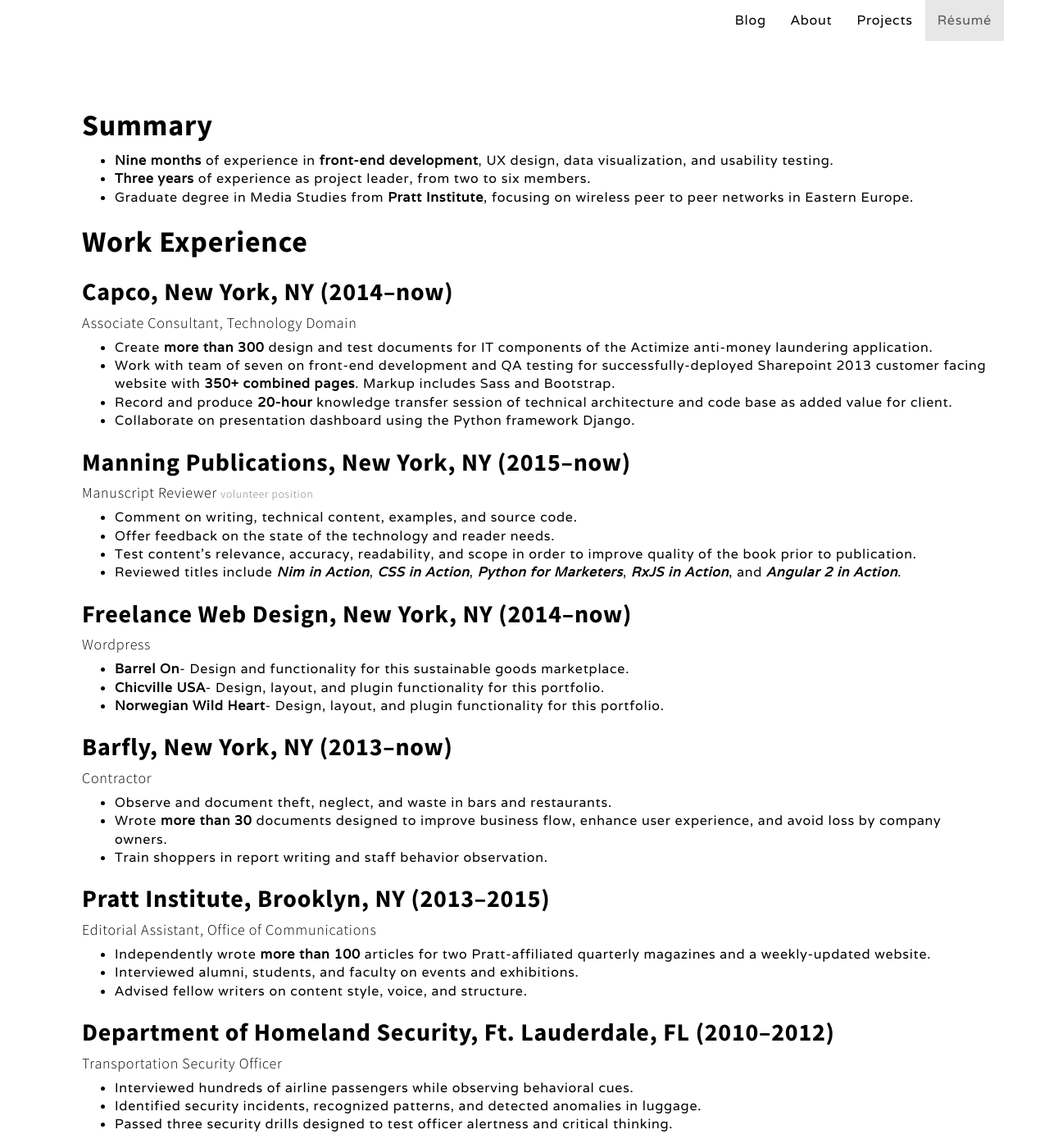
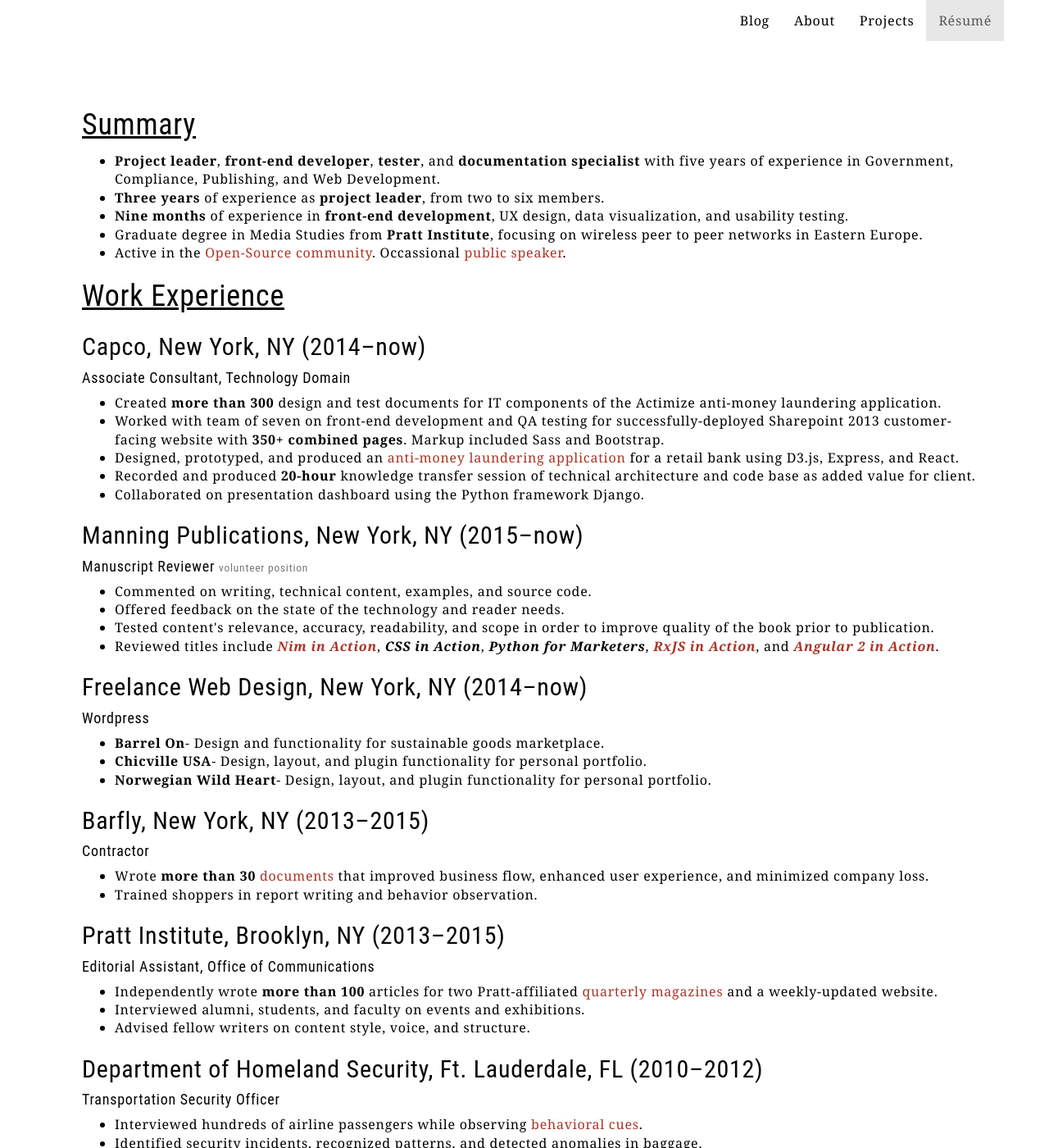
Before and after one commit to janaipakos/janaipakos.github.io, a Jekyll site: the page built from resume.md, in a window 1280 px wide and 1400 px high. Shown: the whole window at 82% size. Built offline with Jekyll 4.4.1, drawn with Linux system fonts in a browser that asks for light colours; nearby versions of some CDN libraries; some of the changed text lies outside the part shown.

Commit message:
Change font style

```diff
--- a/_config.yml
+++ b/_config.yml
@@ -109,6 +109,8 @@ common-ext-css:
 common-googlefonts:
   - "Source+Sans+Pro:200,300,700"
   - "Open+Sans:300italic,400italic,600italic,700italic,800italic,400,300,600,700,800"
+  - "Roboto+Slab:100,300,400,700"
+  - "Roboto+Condensed:300,400"
   - "Varela"
 common-js:
   - "/js/jquery-1.11.2.min.js"
--- a/css/style.css
+++ b/css/style.css
@@ -84,7 +84,7 @@ body {
 }
 
 body {
-    font-family: 'Varela', sans-serif;
+    font-family: 'Roboto Slab', georgia, serif;
     font-style: normal;
     font-weight: 300;
     font-size: 16px;
@@ -176,33 +176,27 @@ a img {
     background: #f5f5f5
 }
 
-h1,
-h2 {
-    font-family: 'Source Sans Pro', sans-serif;
+h1, h2, h3, h4, h5, h6 {
+    font-family: 'Roboto Condensed', helvetica, sans-serif;
     font-style: normal;
-    font-weight: 600;
-    color: #000;
+    font-weight: normal;
+    color: #040404;
     line-height: 1.25em
+}
+
+h1 {
+    text-decoration: underline;
 }
 
 h3,
 h6 {
-    font-family: 'Source Sans Pro', sans-serif;
-    font-style: normal;
-    font-weight: 300;
-    color: #000;
-    line-height: 1.25em;
     font-size: 200%
 }
 
 h4,
 h5 {
-    font-family: 'Source Sans Pro', sans-serif;
-    font-style: normal;
-    font-weight: 300;
     line-height: 1em;
     letter-spacing: .75px;
-    color: #000
 }
 
 p {
--- a/resume.md
+++ b/resume.md
@@ -8,58 +8,60 @@ active: resume
             <div class="col-md-12 col-lg-12">
 <h1>Summary</h1>
     <ul>
+    <li><strong>Project leader</strong>, <strong>front-end developer</strong>, <strong>tester</strong>, and <strong>documentation specialist</strong> with five years of experience in Government, Compliance, Publishing, and Web Development.</li>
+    <li><strong>Three years</strong> of experience as <strong>project leader</strong>, from two to six members.</li>
     <li><strong>Nine months</strong> of experience in <strong>front-end development</strong>, UX design, data visualization, and usability testing.</li>
-    <li><strong>Three years</strong> of experience as project leader, from two to six members.</li>
     <li>Graduate degree in Media Studies from <strong>Pratt Institute</strong>, focusing on wireless peer to peer networks in Eastern Europe.</li>
+    <li>Active in the <a class="link"  href='https://jamesanaipakos.com/projects'>Open-Source community</a>. Occassional <a class="link"  href='http://sched.co/2AhK'>public speaker</a>.</li>
     </ul>
 <h1>Work Experience</h1>
 <h2>Capco, New York, NY (2014–now)</h2>
 <h4>Associate Consultant, Technology Domain</h4>
     <ul>
-        <li>Create <strong>more than 300</strong> design and test documents for IT components of the Actimize anti-money laundering application.</li>
-        <li>Work with team of seven on front-end development and QA testing for successfully-deployed Sharepoint 2013 customer facing website with <strong>350+ combined pages</strong>. Markup includes Sass and Bootstrap.</li>
-        <li>Record and produce <strong>20-hour</strong> knowledge transfer session of technical architecture and code base as added value for client.</li>
-        <li>Collaborate on presentation dashboard using the Python framework Django.</li>
+        <li>Created <strong>more than 300</strong> design and test documents for IT components of the Actimize anti-money laundering application.</li>
+        <li>Worked with team of seven on front-end development and QA testing for successfully-deployed Sharepoint 2013 customer-facing website with <strong>350+ combined pages</strong>. Markup included Sass and Bootstrap.</li>
+        <li>Designed, prototyped, and produced an <a class="link" href="https://jamesanaipakos.com/money-laundering-react-d3">anti-money laundering application</a> for a retail bank using D3.js, Express, and React.</li>
+        <li>Recorded and produced <strong>20-hour</strong> knowledge transfer session of technical architecture and code base as added value for client.</li>
+        <li>Collaborated on presentation dashboard using the Python framework Django.</li>
     </ul>
 <h2>Manning Publications, New York, NY (2015–now)</h2>
 <h4>Manuscript Reviewer <small>volunteer position</small></h4>
     <ul>
-        <li>Comment on writing, technical content, examples, and source code.</li>
-        <li>Offer feedback on the state of the technology and reader needs.</li>
-        <li>Test content's relevance, accuracy, readability, and scope in order to improve quality of the book prior to publication.</li>
-        <li>Reviewed titles include <em><strong>Nim in Action</strong></em>, <em><strong>CSS in Action</strong></em>,  <em><strong>Python for Marketers</strong></em>, <em><strong>RxJS in Action</strong></em>, and <em><strong>Angular 2 in Action</strong></em>.</li>
+        <li>Commented on writing, technical content, examples, and source code.</li>
+        <li>Offered feedback on the state of the technology and reader needs.</li>
+        <li>Tested content's relevance, accuracy, readability, and scope in order to improve quality of the book prior to publication.</li>
+        <li>Reviewed titles include <em><strong><a class="link"  href='https://www.manning.com/books/nim-in-action'>Nim in Action</a></strong></em>, <em><strong>CSS in Action</strong></em>,  <em><strong>Python for Marketers</strong></em>, <em><strong><a class="link"  href='https://www.manning.com/books/rxjs-in-action'>RxJS in Action</a></strong></em>, and <em><strong><a class="link"  href='https://www.manning.com/books/angular-2-in-action'>Angular 2 in Action</a></strong></em>.</li>
     </ul>
 <h2>Freelance Web Design, New York, NY (2014–now)</h2>
 <h4>Wordpress</h4>
     <ul>
-        <li><strong>Barrel On</strong>- Design and functionality for this sustainable goods marketplace.</li>
-        <li><strong>Chicville USA</strong>- Design, layout, and plugin functionality for this portfolio.</li>
-        <li><strong> Norwegian Wild Heart</strong>- Design, layout, and plugin functionality for this portfolio.</li>
+        <li><strong>Barrel On</strong>- Design and functionality for sustainable goods marketplace.</li>
+        <li><strong>Chicville USA</strong>- Design, layout, and plugin functionality for personal portfolio.</li>
+        <li><strong> Norwegian Wild Heart</strong>- Design, layout, and plugin functionality for personal portfolio.</li>
     </ul>
-    <h2>Barfly, New York, NY (2013–now)</h2>
+    <h2>Barfly, New York, NY (2013–2015)</h2>
 <h4>Contractor</h4>
     <ul>
-          <li>Observe and document theft, neglect, and waste in bars and restaurants. </li>
-          <li>Wrote <strong>more than 30</strong> documents designed to improve business flow, enhance user experience, and avoid loss by company owners.</li>
-          <li>Train shoppers in report writing and staff behavior observation.</li>
+          <li>Wrote <strong>more than 30</strong> <a class="link"  href='http://www.barflysms.com/'>documents</a> that improved business flow, enhanced user experience, and minimized company loss.</li>
+          <li>Trained shoppers in report writing and behavior observation.</li>
     </ul>
 <h2>Pratt Institute, Brooklyn, NY (2013–2015)</h2>
 <h4>Editorial Assistant, Office of Communications</h4>
     <ul>
-        <li>Independently wrote <strong>more than 100</strong> articles for two Pratt-affiliated quarterly magazines and a weekly-updated website.</li>
+        <li>Independently wrote <strong>more than 100</strong> articles for two Pratt-affiliated <a class="link"  href='https://www.pratt.edu/partnerships-and-giving/publications/prattfolio/'>quarterly magazines</a> and a weekly-updated website.</li>
         <li>Interviewed alumni, students, and faculty on events and exhibitions.</li>
         <li>Advised fellow writers on content style, voice, and structure.</li>
     </ul>
 <h2>Department of Homeland Security, Ft. Lauderdale, FL (2010–2012)</h2>
 <h4>Transportation Security Officer</h4>
     <ul>
-        <li>Interviewed hundreds of airline passengers while observing behavioral cues.</li>
-        <li>Identified security incidents, recognized patterns, and detected anomalies in luggage.</li>
+        <li>Interviewed hundreds of airline passengers while observing <a class="link"  href='http://www.paulekman.com/product-category/facs/'>behavioral cues</a>.</li>
+        <li>Identified security incidents, recognized patterns, and detected anomalies in baggage.</li>
         <li>Passed three security drills designed to test officer alertness and critical thinking.</li>
     </ul>
 <h1>Presentations</h1>
     <ul>
-        <li>NYC Media Lab Summit, 09/25/2015, QuantFlaunt</li>
+        <li>NYC Media Lab Summit, 09/25/2015, <a class="link"  href='https://jamesanaipakos.com/quantflaunt'>QuantFlaunt</a></li>
         <li>IndieCade East, 02/13/2015, <em>Hardware and Software in Post-Communist Central and Eastern Europe</em></li>
         </ul>
 <h1>Education</h1>
@@ -71,31 +73,18 @@ active: resume
     </ul>
 <h1>Technical Skills and Keywords</h1>
     <ul>
-        <li>HTML5</li>
-        <li>CSS Processors</li>
-            <ul>
-                <li>CSS3, Sass, LESS, SCSS, Compass</li>
-            </ul>
-        <li>JavaScript</li>
-            <ul>
-                <li>Node.js, ES6/ES7, JSX, RxJS</li>
-                <li>User Interface Libraries–D3.js, React, jQuery</li>
-                <li>Frameworks–Express.js, Meteor, Angular 2</li>
-                <li>Build Tools–Gulp, Grunt, npm, Webpack, Babel</li>
-            </ul>
-        <li>Python</li>
-            <ul>
-                <li>Django, Bottle</li>
-            </ul>
-        <li>Databases</li>
-            <ul>
-                <li>SQL, NoSQL, MongoDB, Mongoose</li>
-            </ul>
+        <li>HTML5, CSS3, LESS, SCSS, Sass, Compass</li>
+        <li>JavaScript, Node.js, ES6/ES7, jsx, RxJS, Python</li>
+        <li>User Interface Design, D3.js, React, jQuery</li>
+        <li>MV* Frameworks, Express.js, Meteor, Angular 2, Django, Bottle</li>
+        <li>Gulp, Grunt, npm, Webpack, Babel</li>
+        <li>SQL, NoSQL, MongoDB, Mongoose</li>
         <li>GitHub, git, vim, shell, bash</li>
         <li>VirtualBox, JIRA, Basecamp</li>
         <li>WordPress, Bootstrap, Jade, EJS</li>
-        <li>Adobe Creative Suite, Illustrator, InDesign, Premiere, After Effects, Axure, SublimeText, Microsoft Excel</li>
-        <li>Front-End Development, MV* Frameworks, User Interface Design, Interaction Design, Responsive Design, Rapid Prototyping, Usability Testing, Interviewing, Wireframing, Cryptocurrency, Peer-to-Peer Networks, Eastern European Software</li>
+        <li>Adobe Creative Suite, Illustrator, InDesign, Premiere, After Effects, Axure, Sublime Text, Microsoft Excel</li>
+        <li>Rapid Prototyping, Usability Testing, Interviewing, Wireframing</li>
+        <li>Cryptocurrency, Peer-to-Peer Networks, Eastern European Software</li>
     </ul>
 </div>
 </div>
```
